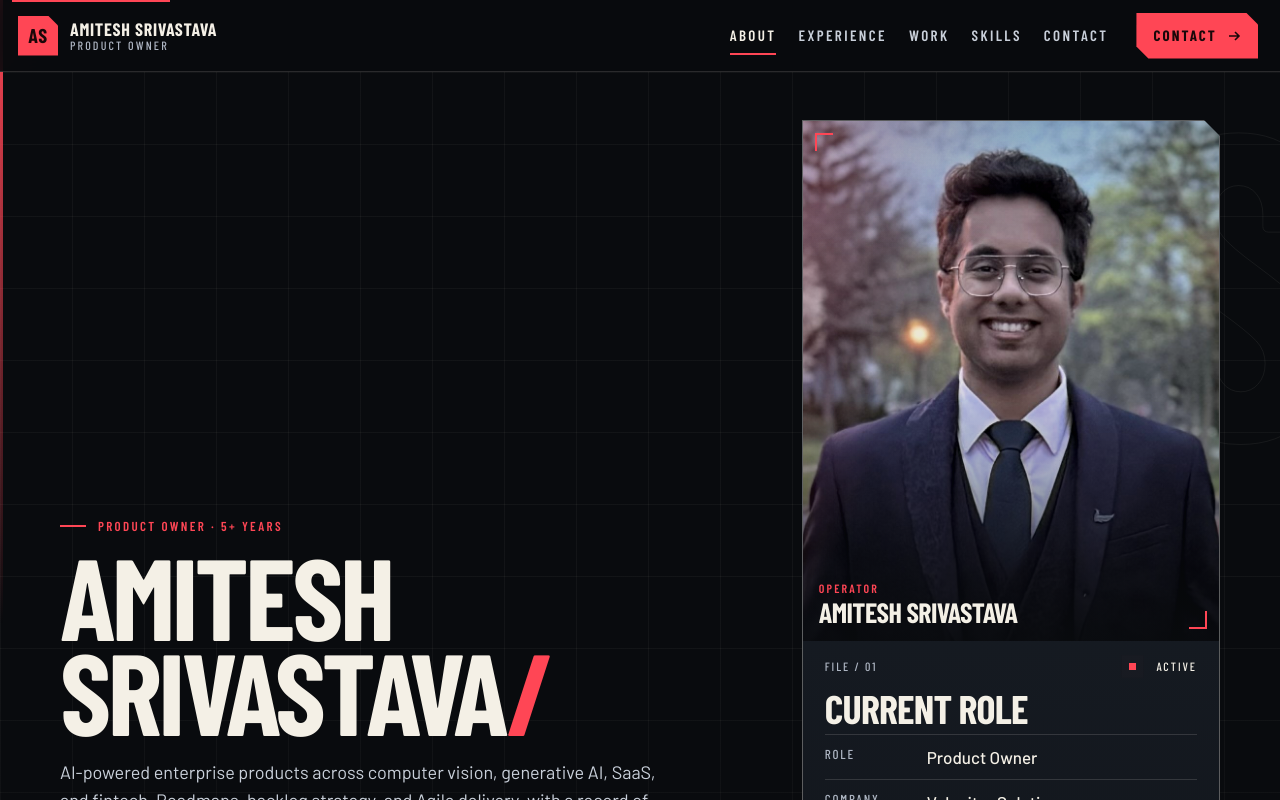
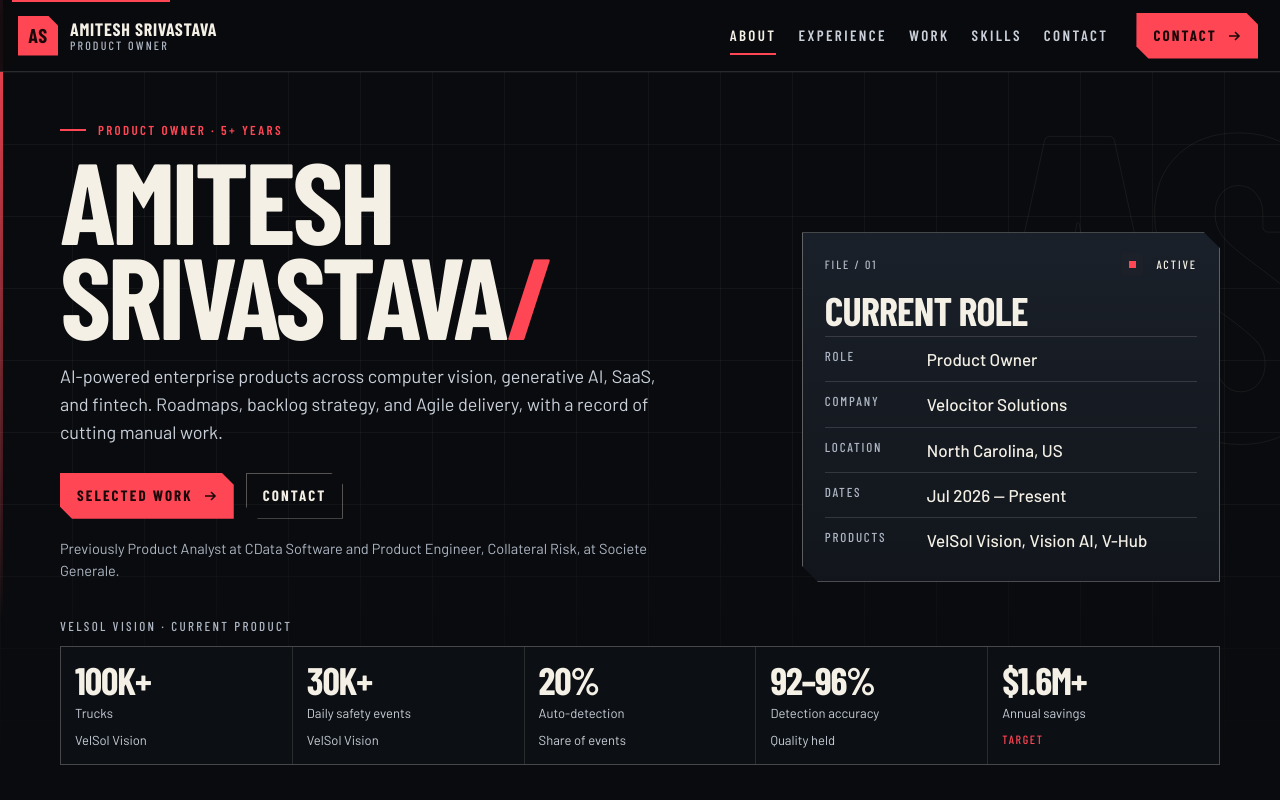
Before and after one commit to amitesh-srivastava/Amitesh-Portfolio, a React (Vite) app: page / in a window 1280 px wide. Shown: the top 800 px of the page. Built offline with nearby package versions, Linux system fonts and the light colour scheme.

Commit message:
Revert "Add a Valorant-styled portrait to the hero."
This reverts commit 4ab6effedcabf9ae9755078a4f27be3802071296.

Co-authored-by: amitesh-srivastava <amitesh-srivastava@users.noreply.github.com>

```diff
--- a/src/App.jsx
+++ b/src/App.jsx
@@ -1,5 +1,4 @@
 import { useEffect, useRef, useState } from "react";
-import portrait from "./assets/amitesh.jpg";
 import {
   certifications,
   education,
@@ -235,16 +234,8 @@ export default function App() {
               </p>
             </div>
 
-            <aside className="dossier rise d3" aria-label="Amitesh Srivastava, current role">
+            <aside className="dossier rise d3" aria-label="Current role">
               <div className="scan" aria-hidden="true" />
-              <figure className="agent">
-                <img src={portrait} alt="Portrait of Amitesh Srivastava" />
-                <span className="agent-corners" aria-hidden="true" />
-                <figcaption>
-                  <span>Operator</span>
-                  <strong>Amitesh Srivastava</strong>
-                </figcaption>
-              </figure>
               <div className="dossier-top">
                 <span>File / 01</span>
                 <span className="status">
--- a/src/index.css
+++ b/src/index.css
@@ -426,92 +426,7 @@ h1 {
   background: linear-gradient(180deg, #1a2029, #12161c);
   border: 1px solid var(--line-strong);
   clip-path: var(--cut);
-  padding: 0 0 16px;
-}
-
-.agent {
-  position: relative;
-  z-index: 1;
-  margin: 0;
-}
-
-.agent img {
-  display: block;
-  width: 100%;
-  aspect-ratio: 4 / 5;
-  object-fit: cover;
-  object-position: center 18%;
-  filter: saturate(0.78) contrast(1.06) brightness(0.92);
-}
-
-.agent::after {
-  content: "";
-  position: absolute;
-  inset: 0;
-  background:
-    linear-gradient(180deg, rgba(9, 11, 14, 0.18), transparent 28%),
-    linear-gradient(115deg, rgba(255, 70, 85, 0.28), transparent 36%),
-    linear-gradient(180deg, transparent 48%, rgba(9, 11, 14, 0.2) 68%, rgba(9, 11, 14, 0.92) 100%);
-  pointer-events: none;
-}
-
-.agent-corners {
-  position: absolute;
-  inset: 12px;
-  z-index: 2;
-  pointer-events: none;
-}
-
-.agent-corners::before,
-.agent-corners::after {
-  content: "";
-  position: absolute;
-  width: 18px;
-  height: 18px;
-  border: 2px solid var(--red);
-}
-
-.agent-corners::before {
-  top: 0;
-  left: 0;
-  border-right: 0;
-  border-bottom: 0;
-}
-
-.agent-corners::after {
-  right: 0;
-  bottom: 0;
-  border-left: 0;
-  border-top: 0;
-}
-
-.agent figcaption {
-  position: absolute;
-  left: 16px;
-  right: 36px;
-  bottom: 16px;
-  z-index: 2;
-  display: flex;
-  flex-direction: column;
-  gap: 2px;
-}
-
-.agent figcaption span {
-  color: var(--red);
-  font-family: var(--display);
-  font-size: 12px;
-  font-weight: 600;
-  letter-spacing: 0.18em;
-  text-transform: uppercase;
-}
-
-.agent figcaption strong {
-  font-family: var(--display);
-  font-size: 28px;
-  font-weight: 700;
-  letter-spacing: -0.02em;
-  line-height: 0.9;
-  text-transform: uppercase;
+  padding: 22px 22px 18px;
 }
 
 .scan {
@@ -537,10 +452,6 @@ h1 {
   color: var(--faint);
 }
 
-.dossier-top {
-  padding: 16px 22px 0;
-}
-
 .status {
   color: var(--ink);
   justify-content: flex-end;
@@ -556,7 +467,7 @@ h1 {
 }
 
 .dossier h2 {
-  margin: 14px 22px 8px;
+  margin: 18px 0 8px;
   font-family: var(--display);
   font-size: 40px;
   line-height: 0.9;
@@ -565,7 +476,7 @@ h1 {
 }
 
 .file {
-  margin: 8px 22px 0;
+  margin: 8px 0 0;
 }
 
 .file div {
```
Also changed, not shown: src/assets/amitesh.jpg (deleted).
